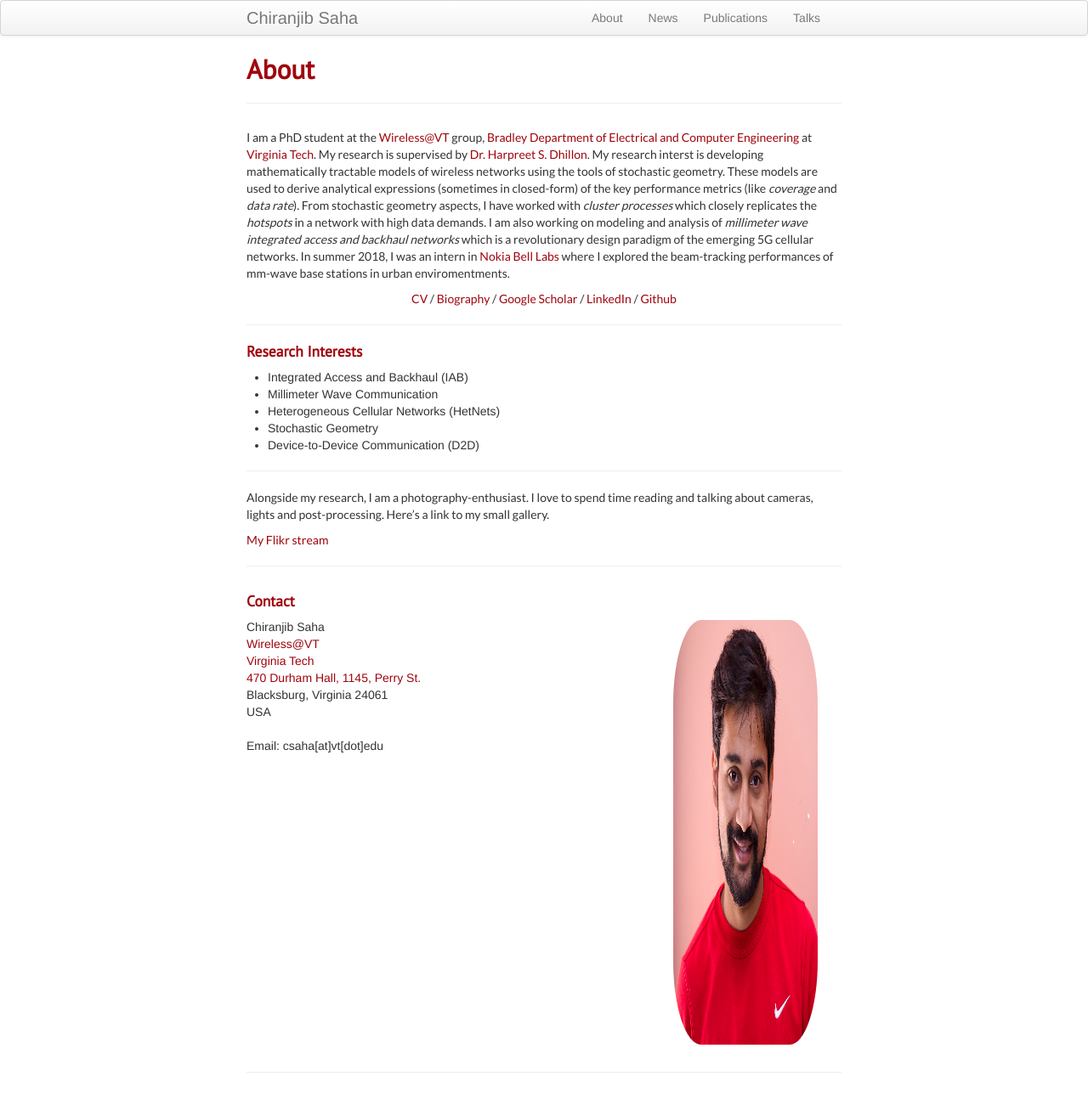
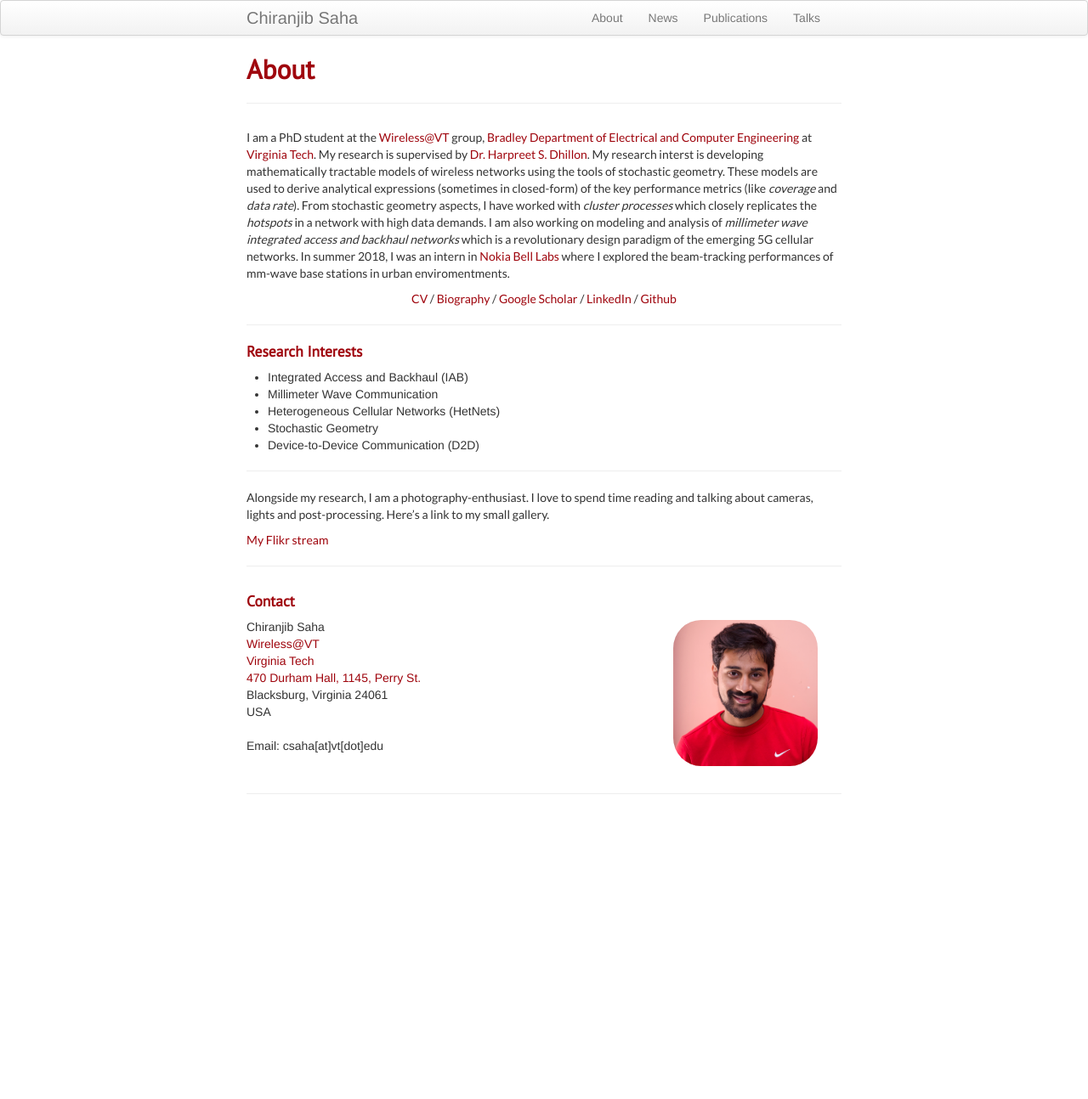
Before and after one commit to chiranjibsaha/chiranjibsaha.github.io, a Jekyll site: the page built from index.md, in a window 1280 px wide. Shown: the whole page at 85% size. Built offline with Jekyll 4.4.1, drawn with Linux system fonts in a browser that asks for light colours; after the commit the page ends 966 px from its top, so only the background shows below that.

Commit message:
Update kbroman.css

```diff
--- a/assets/themes/twitter/css/kbroman.css
+++ b/assets/themes/twitter/css/kbroman.css
@@ -82,8 +82,5 @@ font-family: 'PT Sans', sans-serif;
   //  height: 500px;
 }
 .profile-pic {
-   border-radius: 20%;
-    vertical-align: middle;
-    width: 500px;
-    height: 500px;
+     border-radius: 20%;
 }
```
